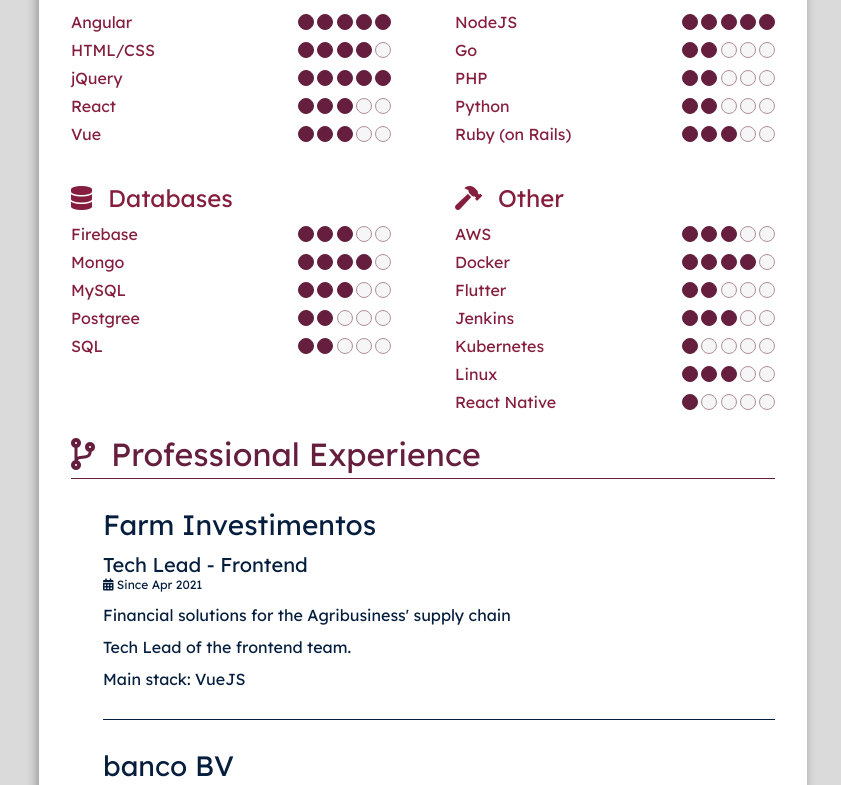
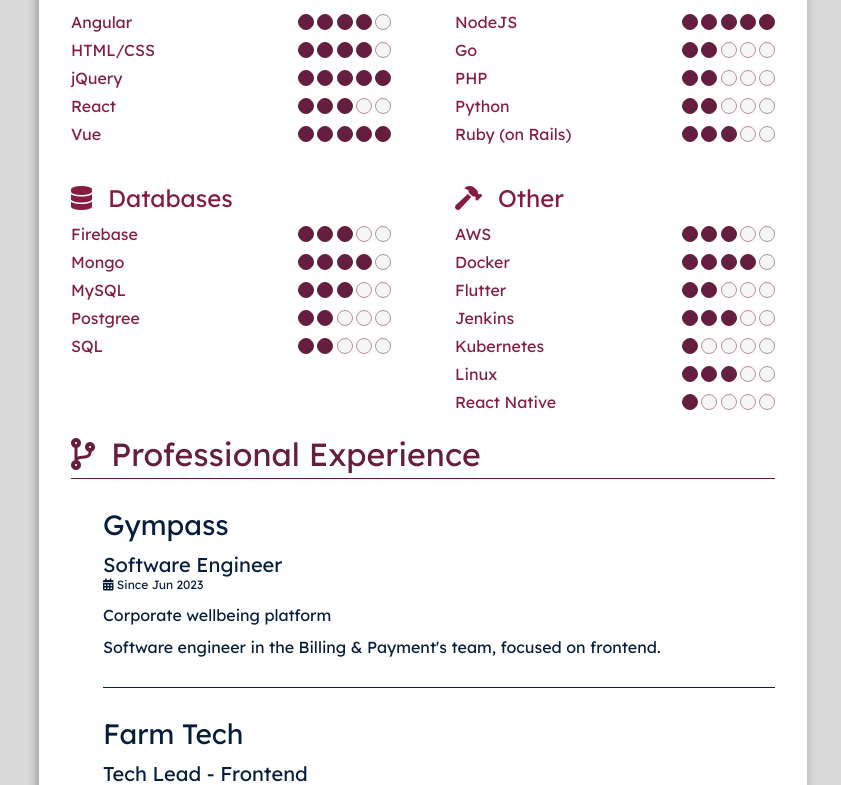
Before and after one commit to chrisbenseler/chrisb-website, a Nuxt app: page / in a window 1280 px wide. Shown: the part 945-1730 px from the top of the page, without its empty margins (217-1058 px from the left). Built offline with nearby package versions, Linux system fonts and the light colour scheme.

Commit message:
feat: update experience

```diff
--- a/components/ProfessionalExp.vue
+++ b/components/ProfessionalExp.vue
@@ -1,13 +1,28 @@
 <template>
   <section id="professionalexp">
     <h4><i class="fa fa-code-branch"></i>Professional Experience</h4>
+    <article>
+      <h5>Gympass</h5>
+
+      <div>
+        <h6>Software Engineer</h6>
+        <span><i class="fa fa-calendar-alt"></i> Since <time datetime="2023-06">Jun 2023</time></span>
+        <p>
+          Corporate wellbeing platform
+        </p>
+        <p>
+          Software engineer in the Billing & Payment's team, focused on frontend.
+        </p>
+      </div>
+    </article>
 
     <article>
-      <h5>Farm Investimentos</h5>
+      <h5>Farm Tech</h5>
 
       <div>
         <h6>Tech Lead - Frontend</h6>
-        <span><i class="fa fa-calendar-alt"></i> Since <time datetime="2021-04">Apr 2021</time></span>
+       <span><i class="fa fa-calendar-alt"></i><time datetime="2021-04">Apr 2021</time>  to
+          <time datetime="2023-05">Mai 2025</time></span>
         <p>
           Financial solutions for the Agribusiness' supply chain
         </p>
--- a/components/Skills.vue
+++ b/components/Skills.vue
@@ -6,11 +6,11 @@
       <div>
         <h5><i class="fa fa-desktop"></i>Frontend</h5>
         <ul>
-          <li>Angular <SkillRate :rate="5" /></li>
+          <li>Angular <SkillRate :rate="4" /></li>
           <li>HTML/CSS <SkillRate :rate="4" /></li>
           <li>jQuery <SkillRate :rate="5" /></li>
           <li>React <SkillRate :rate="3" /></li>
-          <li>Vue <SkillRate :rate="3" /></li>
+          <li>Vue <SkillRate :rate="5" /></li>
         </ul>
       </div>
 
```
Also changed, not shown: package.json (+5 -4 lines), 1 other file (tests, documents, lock files or other folders).
